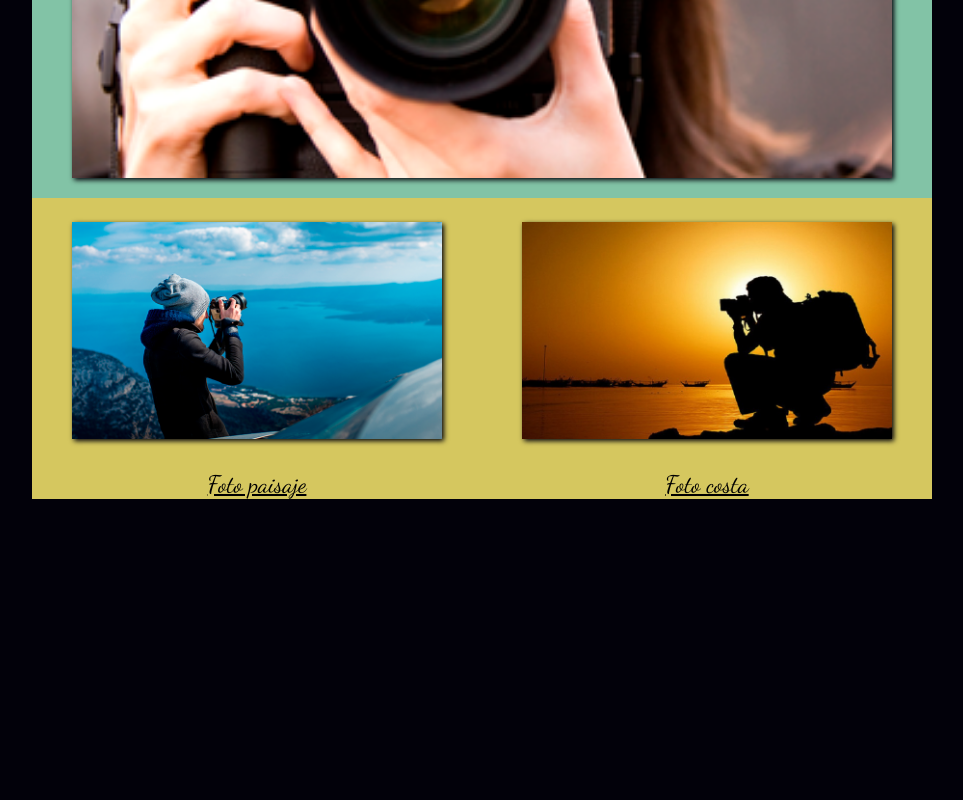
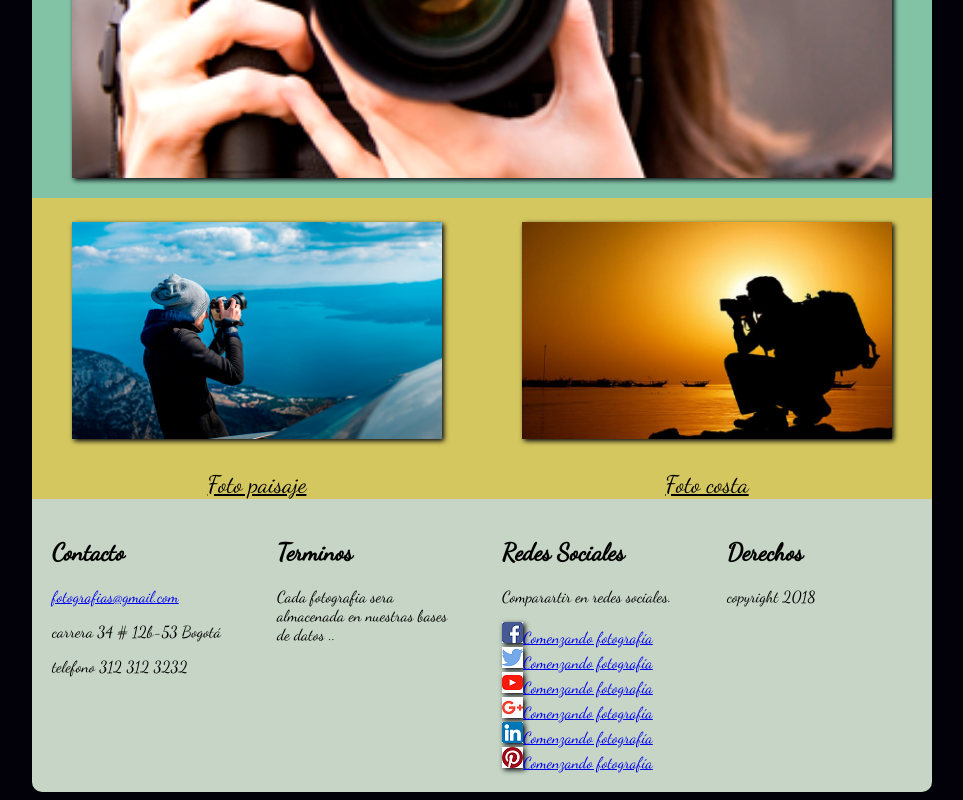
Before and after one commit to alexval123/web-fotograria, a plain HTML site: page index.html in a window 1280 px wide. Shown: the part 430-1230 px from the top of the page, without its empty margins (158-1121 px from the left). Before the commit the page ends 937 px from the top, so only its background shows below. Drawn offline with Linux system fonts and the light colour scheme.

Commit message:
index terminado 100%
se crea el footer y se ajusta la barra nav para que la pagina actual no tenga ningun resaltado

```diff
--- a/css/master.css
+++ b/css/master.css
@@ -3,6 +3,7 @@ body{
   background-color: #02010a;
   font-family: 'Dancing Script', cursive;
 }
+
 @media (max-width: 600px) {
   #contenido{
     width: 100%;
@@ -11,6 +12,10 @@ body{
   header nav , h1{
     position: relative;
     text-align: center;
+  }
+  footer div{
+    width: 100%;
+
   }
 
 }
@@ -25,10 +30,23 @@ body{
 	}
   header nav{
     position: relative;
-    text-decoration: underline;
+    text-decoration: none;
     left:  65%;
     top: -25px;
   }
+  #actual{
+    text-decoration:none;
+
+  }
+  footer{
+    display: flex;
+    flex-direction: row;
+  }
+  footer div{
+    width: 25%;
+    margin: 20px;
+  }
+
 }
 img{
  box-shadow: 2px 2px 5px #02010a;
@@ -38,7 +56,6 @@ header{
    width: 100%;
    min-height: 100px;
    border-radius: 10px 10px 0px 0px;
-
    margin: 0 auto;
 
 }
@@ -112,3 +129,12 @@ header nav a:active{
   transform: translate(20px,-5px);
   box-shadow: 2px 2px 5px #82c3a6 ;
 }
+footer{
+  border-radius: 0px 0px 10px 10px;
+  min-height: 200px;
+  background-color: #C6d5c5;
+  margin: 0 auto;
+}
+#redes a{
+  display: block;
+}
--- a/index.html
+++ b/index.html
@@ -12,7 +12,7 @@
     <header>
       <h1>Comenzando con la fotograf&iacutea</h1>
       <nav>
-        <a href="index.html">Inicio</a>
+        <a id="actual" href="index.html">Inicio</a>
         <a href="pages/paisajes.html">Paisajes</a>
         <a href="pages/retratos.html"> Retratos</a>
       </nav>
@@ -40,6 +40,36 @@
         </div>
       </div>
     </div>
+    <footer>
+      <div id="contacto">
+        <h2>Contacto</h2>
+        <a href="mailto:fotografias@gmail.com">fotografias@gmail.com</a>
+        <p>carrera 34 # 12b-53 Bogot&aacute</p>
+        <p>telefono 312 312 3232</p>
+
+      </div>
+      <div id="termino">
+        <h2>Terminos</h2>
+        <p>Cada fotografia sera almacenada en nuestras bases de datos ..</p>
+
+      </div>
+      <div id="redes">
+        <h2>Redes Sociales</h2>
+        <p>Comparartir en redes sociales.</p>
+        <a href="https://www.facebook.com/webempresa" ><img src="imgs/036-facebook.png" alt="sigue a Webempresa en Facebook" title="sigue a Webempresa en Facebook">Comenzando fotograf&iacutea</a>
+        <a href="http://www.twitter.com/webempresa" ><img src="imgs/008-twitter.png" alt="sigue a Webempresa Twitter" title="sigue a Webempresa Twitter">Comenzando fotograf&iacutea</a>
+        <a href="https://www.youtube.com/user/webempresa" ><img src="imgs/001-youtube.png" alt="sigue a Webempresa en Youtube" title="sigue a Webempresa en Youtube">Comenzando fotograf&iacutea</a>
+        <a href="http://plus.google.com/u/0/webempresa" ><img src="imgs/033-google-plus.png" alt="sigue a Webempresa Google+" title="sigue a Webempresa Google+">Comenzando fotograf&iacutea</a>
+        <a href="http://www.linkedin.com/profile/webempresa" ><img src="imgs/027-linkedin.png" alt="sigue a Webempresa LinkedIn" title="sigue a Webempresa LinkedIn">Comenzando fotograf&iacutea</a>
+        <a href="http://www.pinterest.com/webempresa" ><img src="imgs/021-pinterest.png" alt="sigue a Webempresa en Pinterest" title="sigue a Webempresa en Pinterest">Comenzando fotograf&iacutea</a>
+
+      </div>
+      <div id="derechos">
+        <h2>Derechos</h2>
+        <p>copyright 2018</p>
+
+      </div>
+    </footer>
    </div>
   </body>
 </html>
```
Also changed, not shown: imgs/001-youtube.png (added), imgs/008-twitter.png (added), imgs/021-pinterest.png (added), imgs/027-linkedin.png (added), imgs/033-google-plus.png (added), imgs/036-facebook.png (added).
